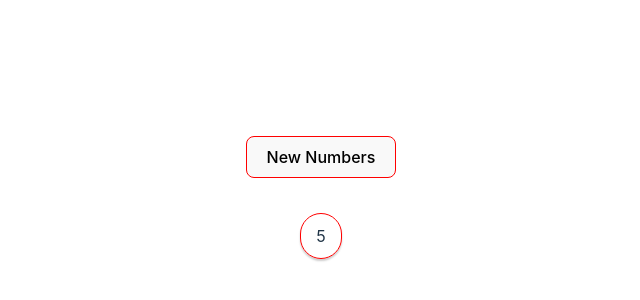
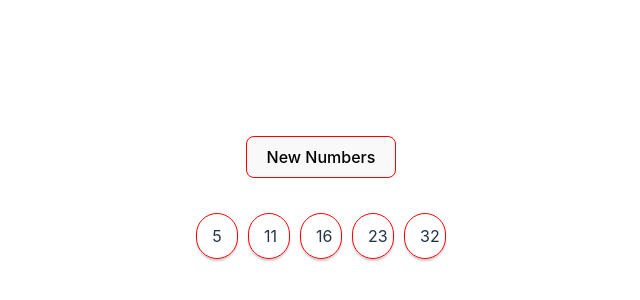
Before and after one commit to Nurdin3122/hw-51, a React (Vite) app: page / in a window 1280 px wide. Shown: the part 200-500 px from the top of the page, without its empty margins (319-959 px from the left). Built offline with nearby package versions, Linux system fonts and the light colour scheme; the HTML template or start-up script is replaced by a standard one.

Commit message:
Создал функцию котороя по клику на кнопку создает рандомыные числа

```diff
--- a/src/App.css
+++ b/src/App.css
@@ -7,6 +7,7 @@
 
 .block-numbers{
   margin-top: 30px;
+  display: flex;
 }
 
 .btn {
--- a/src/App.tsx
+++ b/src/App.tsx
@@ -1,16 +1,22 @@
 
 import Numbers from './Numbers/Numbers';
 import './App.css'
-import {useState} from "react";
+import  {useState} from "react";
+    const App = () => {
 
-    const App = () => {
-     const [numbers,setNumbers] = useState(
-         [5, 11, 16, 23, 32]);
+     const [numbers,setNumbers] = useState<number[]>
+     ([ 5, 11, 16, 23, 32 ]);
 
      const getNewNumbers = () => {
-         setNumbers([
-
-         ])
+         const newNumbers: number[] = [];
+         while (newNumbers.length < 5) {
+             const randomNumbers =  Math.floor(Math.random() * 32) + 5;
+             console.log(randomNumbers)
+             newNumbers.push(randomNumbers);
+         }
+         setNumbers(
+             newNumbers
+         );
      }
 
         return (
@@ -22,7 +28,10 @@ import {useState} from "react";
                 </div>
 
                 <div className="block-numbers">
-                    <Numbers numbers={numbers[0]}> </Numbers>
+                    {numbers.map((number,index) => (
+                        <Numbers key={index} numbers={number}> </Numbers>
+                    ))}
+
                 </div>
 
             </div>
```
